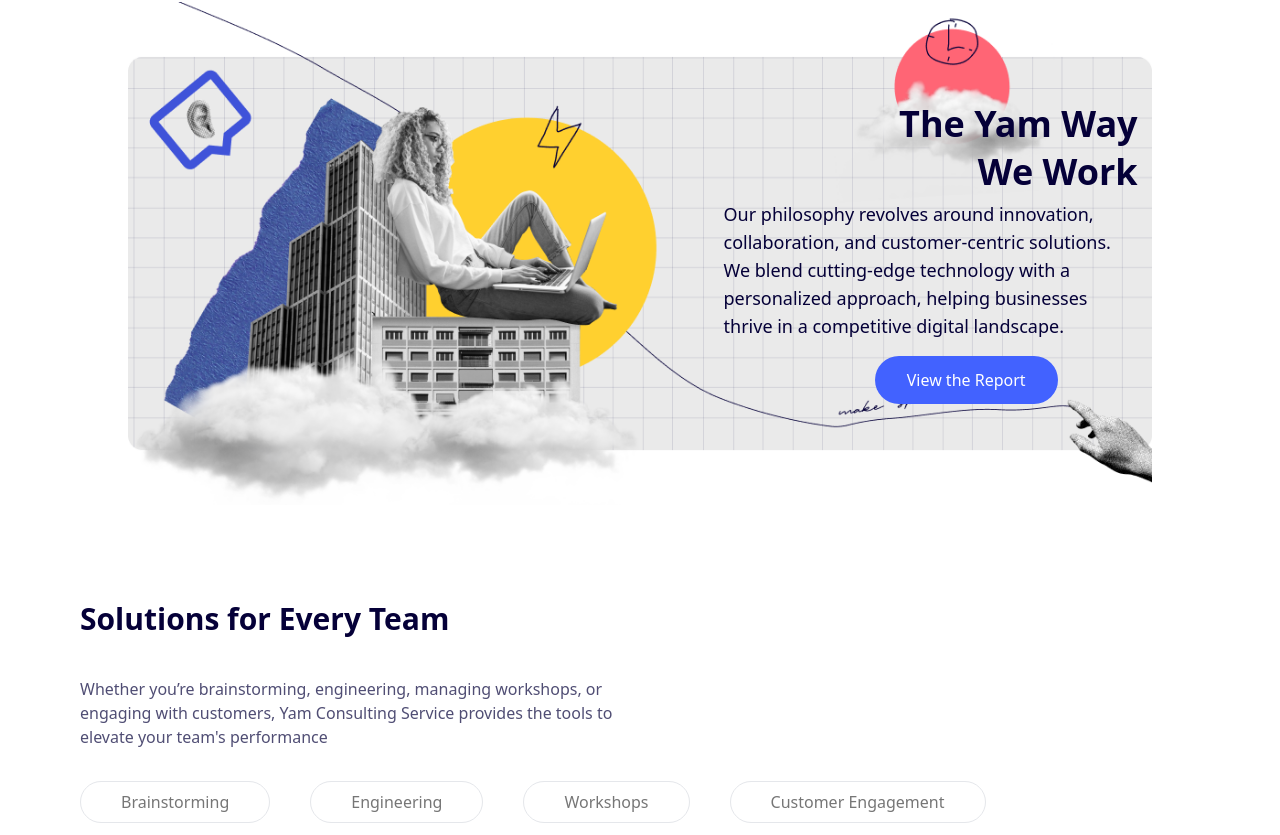
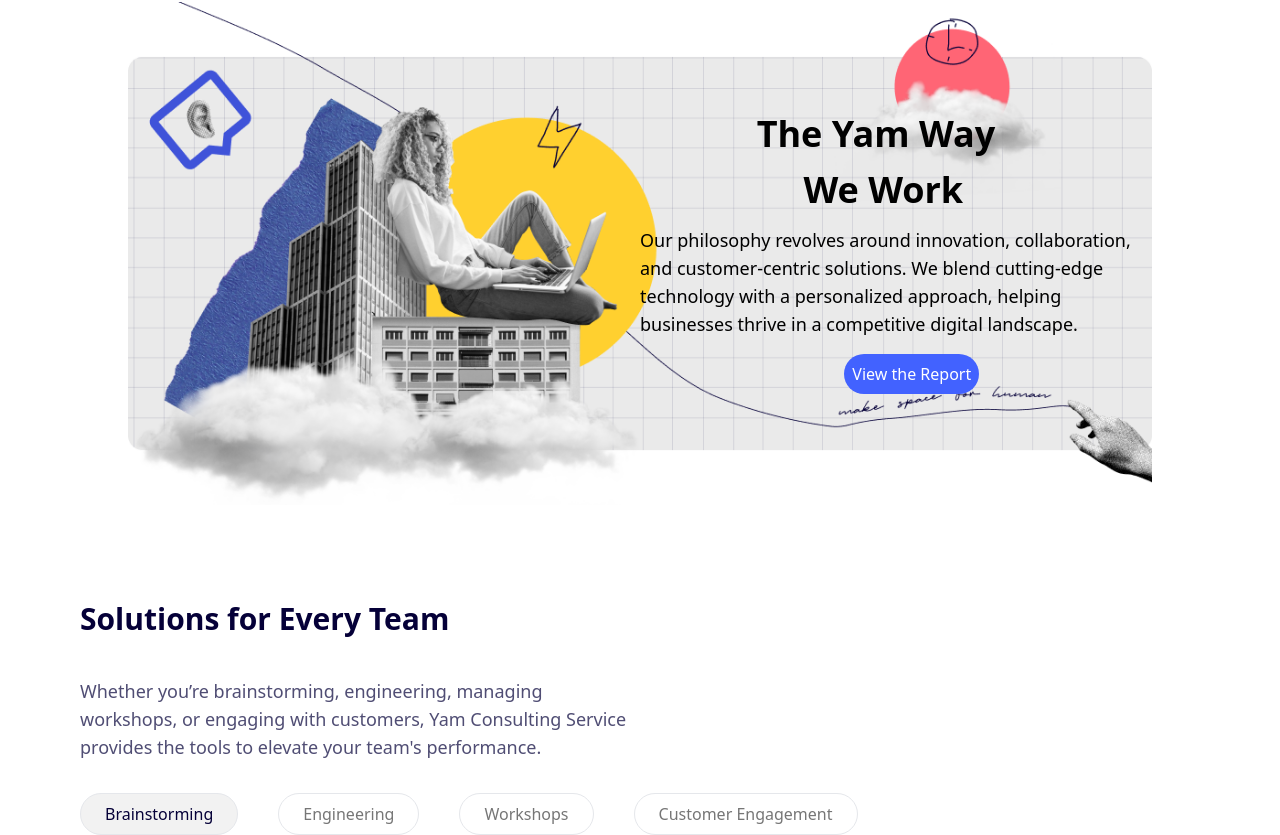
Before and after one commit to mike489/miro, a React (Vite) app: page / in a window 1280 px wide. Shown: the part 2816-3651 px from the top of the page. Built offline with nearby package versions, Linux system fonts and the light colour scheme.

Commit message:
adding the resposives on the web

```diff
--- a/src/components/Built.jsx
+++ b/src/components/Built.jsx
@@ -1,4 +1,3 @@
-// import React from 'react'
 import { useState } from "react";
 import Admin from "./Experts/Admin";
 import HelpDesk from "./Experts/HelpDesk";
@@ -29,26 +28,25 @@ const Built = () => {
   return (
     <article className="bg-white">
       <div className="flex flex-col items-start justify-center px-4 sm:px-6 lg:px-20">
-        <h1 className="mt-24 text-secondary font-bold text-xl sm:text-2xl md:text-3xl text-start">
+        <h1 className="mt-24 text-secondary font-bold text-lg sm:text-xl md:text-2xl lg:text-3xl text-start">
           Solutions for Every Team
         </h1>
-        <h2 className="mt-10 w-1/2 text-[#050038B2] font-light  text-start">
+        <h2 className="mt-10 w-full sm:w-3/4 lg:w-1/2 text-[#050038B2] font-light text-sm sm:text-base md:text-lg text-start">
           Whether you’re brainstorming, engineering, managing workshops, or
           engaging with customers, Yam Consulting Service provides the tools to
-          elevate your team&apos;s performance
+          elevate your team&apos;s performance.
         </h2>
-        <div className="w-full flex flex-wrap items-start justify-start mt-8 gap-4 sm:gap-6 lg:gap-10">
+        <div className="w-full flex flex-wrap items-start justify-center sm:justify-start mt-8 gap-3 sm:gap-6 lg:gap-10">
           {[
-            { name: "Brainstorming", label: "Brainstorming" },
+            { name: "Admin", label: "Brainstorming" },
             { name: "HelpDesk", label: "Engineering" },
             { name: "TeamLead", label: "Workshops" },
             { name: "Customer", label: "Customer Engagement" },
-            // { name: "ScrumEvents", label: "ScrumEvents" },
           ].map((button) => (
             <button
               key={button.name}
               onClick={() => setSelectedComponent(button.name)}
-              className={`p-2 rounded-full pl-10 pr-10 font-normal border  ${
+              className={`px-6 py-2 rounded-full font-normal border text-sm sm:text-base ${
                 selectedComponent === button.name
                   ? "bg-[#F2F2F2] text-secondary"
                   : "bg-white text-[#767676]"
@@ -59,7 +57,7 @@ const Built = () => {
           ))}
         </div>
       </div>
-      <div className="mt-5 px-4 sm:px-6 ">{renderComponent()}</div>
+      <div className="mt-5 px-4 sm:px-6">{renderComponent()}</div>
     </article>
   );
 };
--- a/src/components/Cloudy.jsx
+++ b/src/components/Cloudy.jsx
@@ -2,7 +2,7 @@ import Cloudyimg from "../assets/img/cloudy.png";
 
 const Cloudy = () => {
   return (
-    <article className="relative flex justify-center items-center w-full  px-[10%]">
+    <article className="relative flex justify-center items-center w-full px-4 sm:px-8 lg:px-[10%]">
       {/* Image */}
       <img
         src={Cloudyimg}
@@ -10,18 +10,22 @@ const Cloudy = () => {
         className="w-full h-full object-cover rounded-t-3xl"
       />
 
-      <div className="absolute right-10 top-1/2 transform text-secondary -translate-y-1/2 text-right space-y-4 px-[8%]">
-        <div className="flex flex-col gap-2 text-center">
-          <h1 className="text-4xl font-bold  ml-auto">The Yam Way</h1>
-          <h1 className="text-4xl font-bold text-center ml-auto">We Work</h1>
-          <p className="text-lg w-[40%] text-start ml-auto">
+      <div className="absolute inset-0 flex flex-col justify-center items-end px-4 sm:px-8 lg:px-[11%] space-y-4">
+        <div className="text-center sm:text-right space-y-4">
+          <h1 className="text-2xl sm:text-xl md:text-2xl lg:text-4xl font-bold md:mr-36 mr-0">
+            The Yam Way
+          </h1>
+          <h1 className="text-2xl sm:text-xl lg:text-4xl font-bold md:mr-44 mr-0">
+            We Work
+          </h1>
+          <p className="text-sm sm:text-sms lg:text-lg ml-auto md:w-1/2 sm:w-1/2 md:text-start sm:items-center">
             Our philosophy revolves around innovation, collaboration, and
             customer-centric solutions. We blend cutting-edge technology with a
             personalized approach, helping businesses thrive in a competitive
             digital landscape.
           </p>
         </div>
-        <button className="bg-primary p-3 rounded-full text-white font-medium px-8 mr-20">
+        <button className="bg-primary p-2 md:p-2 sm:p-1 rounded-full text-white font-medium px-6 sm:px-5 md:mr-40">
           View the Report
         </button>
       </div>
```
